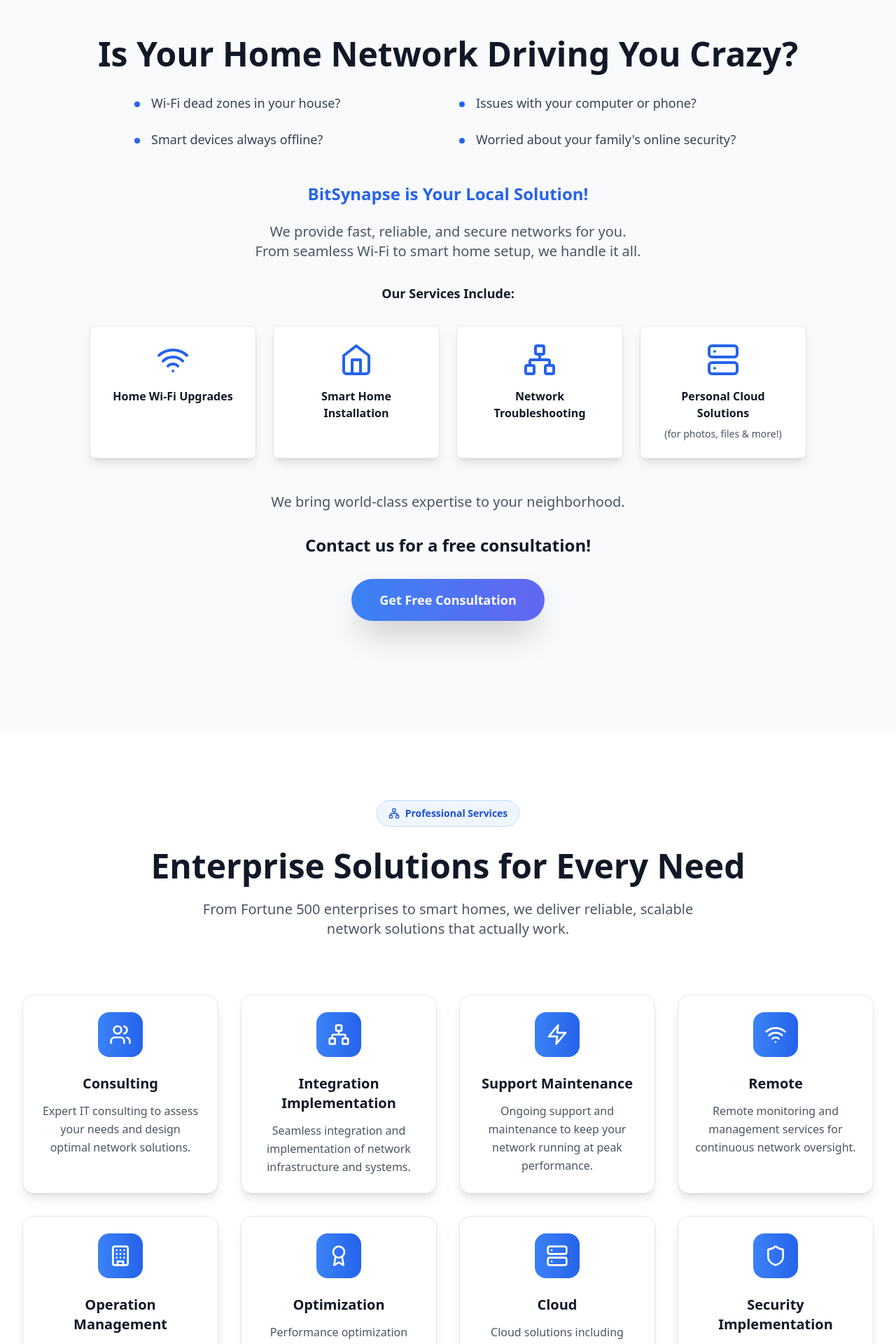
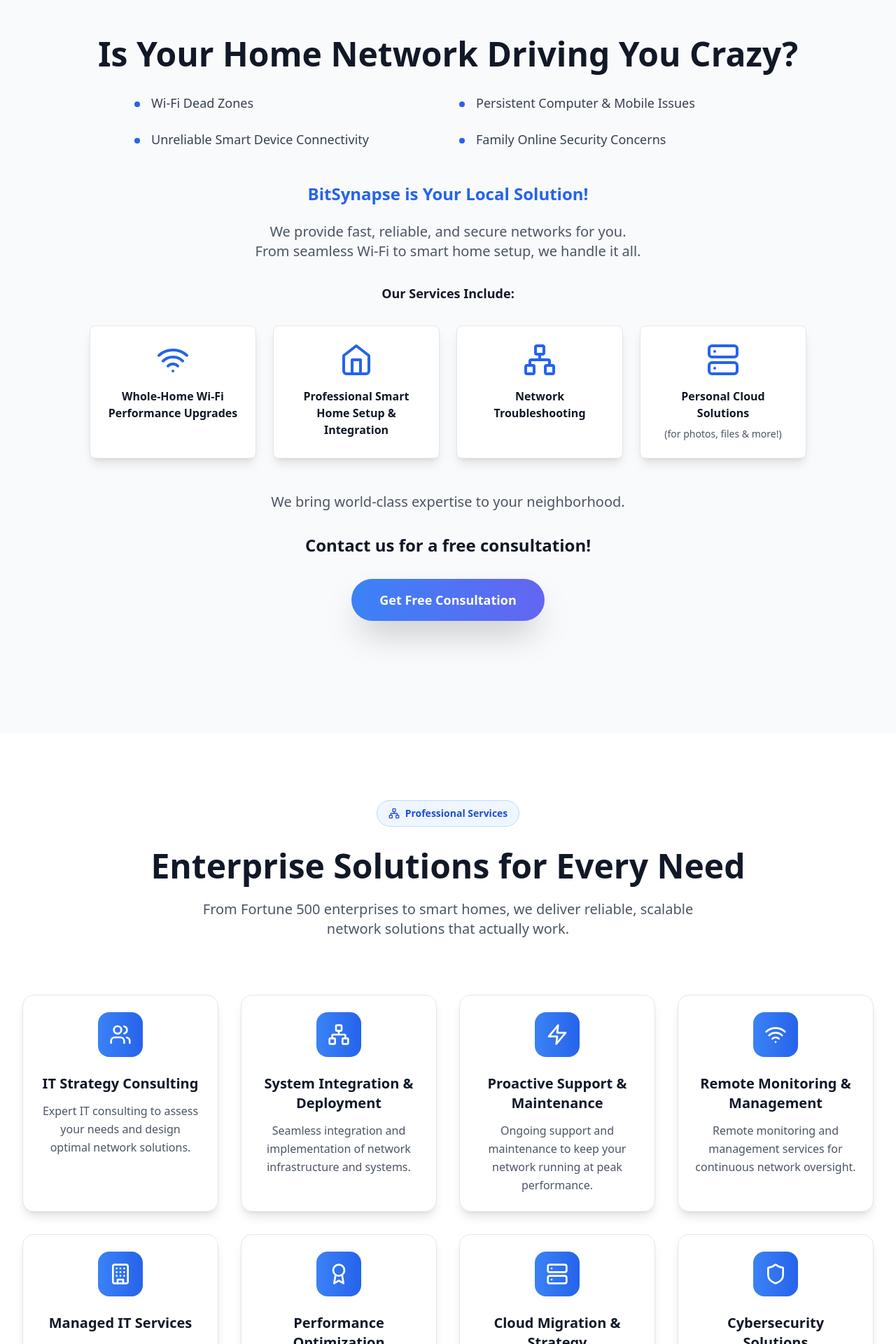
Before and after one commit to whowangli/bitsynapse, a React (Vite) app: page / in a window 1280 px wide. Shown: the part 880-2800 px from the top of the page at 70% size. Built offline with nearby package versions, Linux system fonts and the light colour scheme.

Commit message:
Update App.tsx
updates some services description

```diff
--- a/src/App.tsx
+++ b/src/App.tsx
@@ -250,21 +250,21 @@
               <div className="space-y-6">
                 <div className="flex items-start">
                   <div className="w-2 h-2 bg-blue-600 rounded-full mt-3 mr-4 flex-shrink-0"></div>
-                  <div className="text-lg text-gray-700">Wi-Fi dead zones in your house?</div>
+                  <div className="text-lg text-gray-700">Wi-Fi Dead Zones</div>
                 </div>
                 <div className="flex items-start">
                   <div className="w-2 h-2 bg-blue-600 rounded-full mt-3 mr-4 flex-shrink-0"></div>
-                  <div className="text-lg text-gray-700">Smart devices always offline?</div>
+                  <div className="text-lg text-gray-700">Unreliable Smart Device Connectivity</div>
                 </div>
               </div>
               <div className="space-y-6">
                 <div className="flex items-start">
                   <div className="w-2 h-2 bg-blue-600 rounded-full mt-3 mr-4 flex-shrink-0"></div>
-                  <div className="text-lg text-gray-700">Issues with your computer or phone?</div>
+                  <div className="text-lg text-gray-700">Persistent Computer & Mobile Issues</div>
                 </div>
                 <div className="flex items-start">
                   <div className="w-2 h-2 bg-blue-600 rounded-full mt-3 mr-4 flex-shrink-0"></div>
-                  <div className="text-lg text-gray-700">Worried about your family's online security?</div>
+                  <div className="text-lg text-gray-700">Family Online Security Concerns</div>
                 </div>
               </div>
             </div>
@@ -282,11 +282,11 @@
               <div className="grid grid-cols-1 md:grid-cols-2 lg:grid-cols-4 gap-6 max-w-5xl mx-auto">
                 <div className="bg-white rounded-lg p-6 text-center shadow-lg border border-gray-200">
                   <Wifi className="h-12 w-12 text-blue-600 mx-auto mb-4" />
-                  <div className="font-semibold text-gray-900">Home Wi-Fi Upgrades</div>
+                  <div className="font-semibold text-gray-900">Whole-Home Wi-Fi Performance Upgrades</div>
                 </div>
                 <div className="bg-white rounded-lg p-6 text-center shadow-lg border border-gray-200">
                   <Home className="h-12 w-12 text-blue-600 mx-auto mb-4" />
-                  <div className="font-semibold text-gray-900">Smart Home Installation</div>
+                  <div className="font-semibold text-gray-900">Professional Smart Home Setup & Integration</div>
                 </div>
                 <div className="bg-white rounded-lg p-6 text-center shadow-lg border border-gray-200">
                   <Network className="h-12 w-12 text-blue-600 mx-auto mb-4" />
@@ -340,42 +340,42 @@
             {[
               {
                 icon: Users,
-                title: "Consulting",
+                title: "IT Strategy Consulting",
                 description: "Expert IT consulting to assess your needs and design optimal network solutions."
               },
               {
                 icon: Network,
-                title: "Integration Implementation",
+                title: "System Integration & Deployment",
                 description: "Seamless integration and implementation of network infrastructure and systems."
               },
               {
                 icon: Zap,
-                title: "Support Maintenance",
+                title: "Proactive Support & Maintenance",
                 description: "Ongoing support and maintenance to keep your network running at peak performance."
               },
               {
                 icon: Wifi,
-                title: "Remote",
+                title: "Remote Monitoring & Management",
                 description: "Remote monitoring and management services for continuous network oversight."
               },
               {
                 icon: Building,
-                title: "Operation Management",
+                title: "Managed IT Services",
                 description: "Comprehensive operation management for enterprise network environments."
               },
               {
                 icon: Award,
-                title: "Optimization",
+                title: "Performance Optimization",
                 description: "Performance optimization services to maximize your network efficiency and speed."
               },
               {
                 icon: Server,
-                title: "Cloud",
+                title: "Cloud Migration & Strategy",
                 description: "Cloud solutions including private cloud setup and hybrid cloud integration."
               },
               {
                 icon: Shield,
-                title: "Security Implementation",
+                title: "Cybersecurity Solutions",
                 description: "Comprehensive security implementation and cybersecurity consulting services."
               }
             ].map((service, index) => (
```
